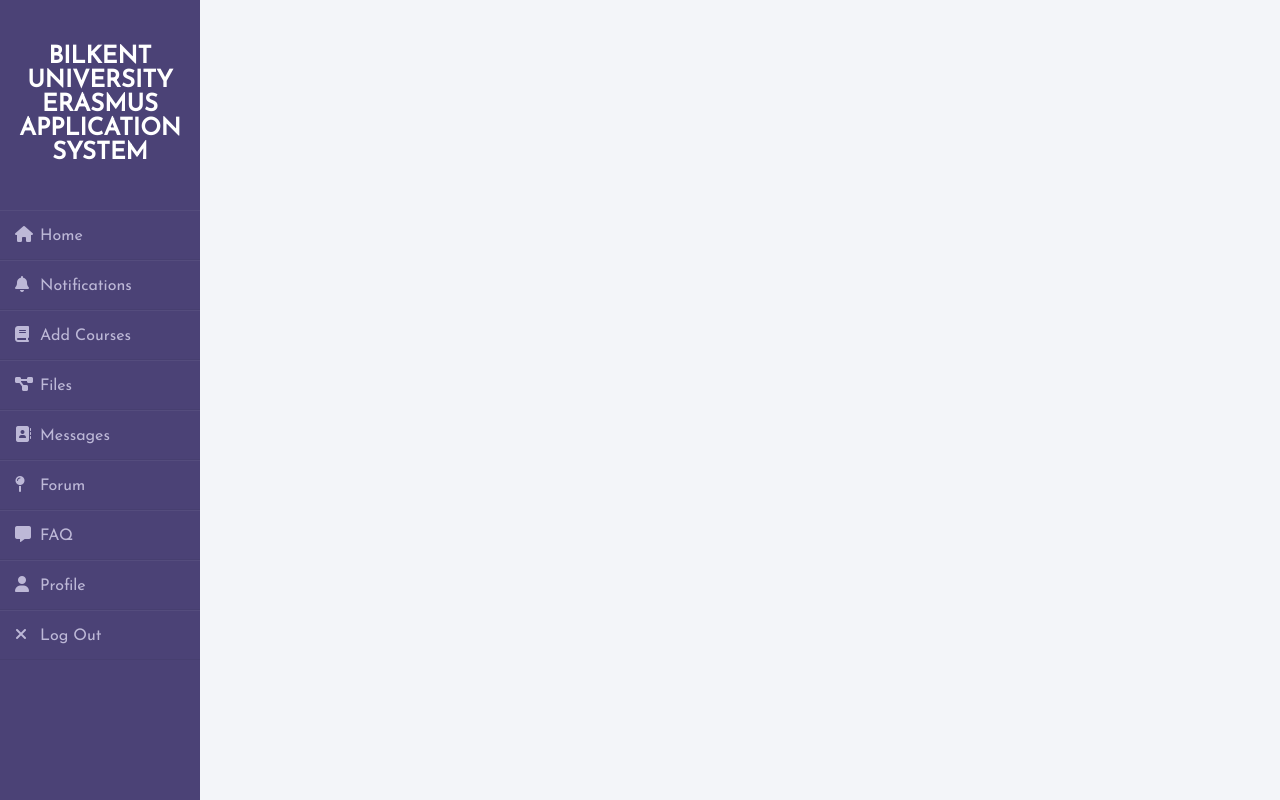
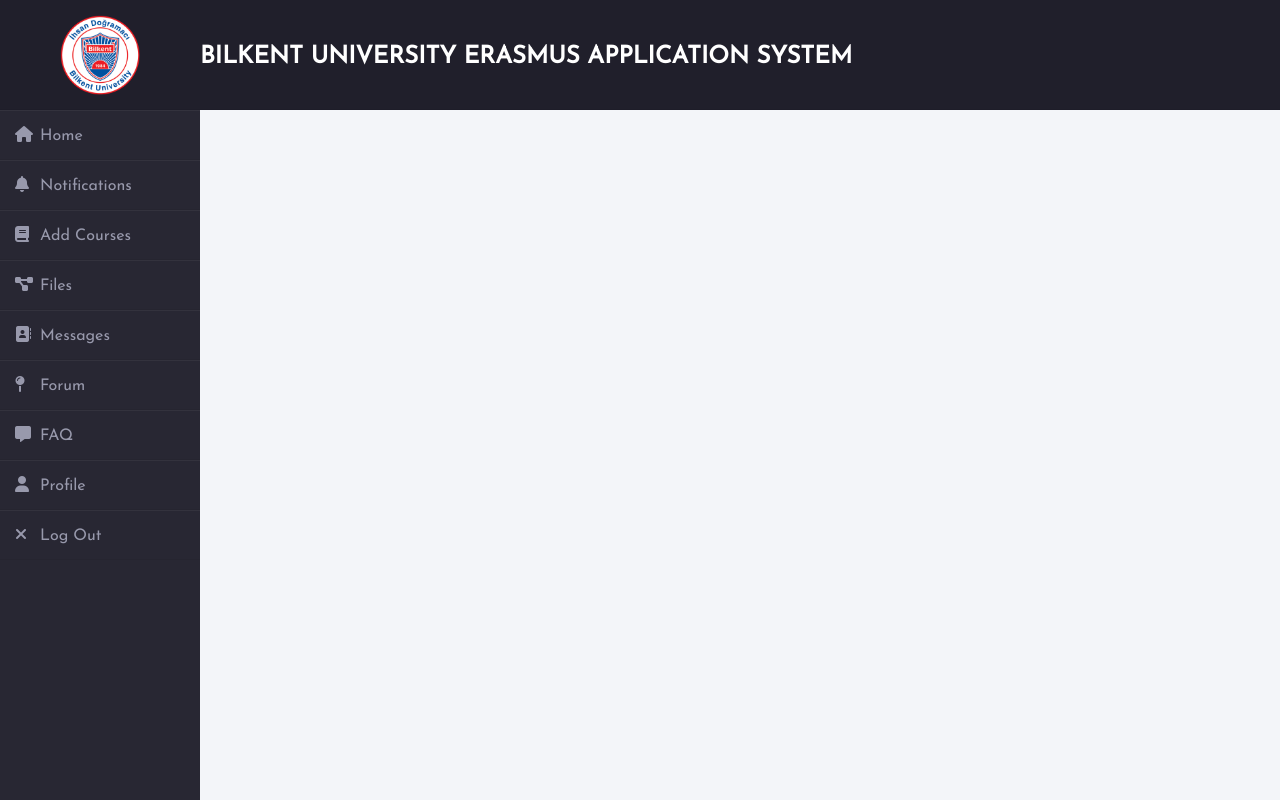
Before and after one commit to aysekelleci/cs319-project, a Django app: template erasmus/src/erasmus/accounts/templates/accounts/navbar.html in a window 1280 px wide. Run offline with Django 4.2, Linux system fonts and the light colour scheme; the template is opened without the code that fills it, so the values that code supplies are empty; some libraries are stand-ins or nearby versions.

Commit message:
Upper navbar added, colors changed

```diff
--- a/erasmus/src/erasmus/accounts/static/styles.css
+++ b/erasmus/src/erasmus/accounts/static/styles.css
@@ -18,10 +18,33 @@
   position: relative;
 }
 
+.wrapper .upperbar{
+  background: #201f2b;
+  width: 100%;
+  height: 110px;
+  padding: 15px 0px;
+  position: absolute;
+  position: fixed;
+  border-bottom: 1px solid rgba(0,0,0,0.05);
+}
+
+.wrapper .upperbar .upperbar_content{
+  display: flex;
+  margin-left: 60px;
+}
+
+.wrapper .upperbar .upperbar_content h2{
+  z-index: 999;
+  color: #fff;
+  text-transform: uppercase;
+  margin-bottom: 30px;
+  padding: 30px 60px;
+}
+
 .wrapper .sidebar{
   width: 200px;
   height: 100%;
-  background: #4b4276;
+  background: #282733;
   padding: 30px 0px;
   position: fixed;
 }
@@ -29,20 +52,23 @@
 .wrapper .sidebar h2{
   color: #fff;
   text-transform: uppercase;
-  text-align: center;
+  text-align: left;
   margin-bottom: 30px;
   padding: 15px;
 }
 
+.wrapper .sidebar ul {
+  margin-top: 80px;
+}
+
 .wrapper .sidebar ul li{
   padding: 15px;
-  border-bottom: 1px solid #bdb8d7;
   border-bottom: 1px solid rgba(0,0,0,0.05);
   border-top: 1px solid rgba(255,255,255,0.05);
 }
 
 .wrapper .sidebar ul li a{
-  color: #bdb8d7;
+  color: #9899ac;
   display: block;
 }
 
@@ -51,7 +77,8 @@
 }
 
 .wrapper .sidebar ul li:hover{
-  background-color: #594f8d;
+  background-color: #db1430;
+  color: #fff;
 }
 
 .wrapper .sidebar ul li:hover a{
@@ -59,8 +86,14 @@
 }
 
 .wrapper .main_content{
+  margin-top: 110px;
   width: 100%;
   margin-left: 200px;
+}
+
+.wrapper .main_content .page_content{
+  margin-left: 25px;
+  margin-top: 25px;
 }
 
 .wrapper .main_content .header {
@@ -95,6 +128,14 @@
   display: block;
 }
 
+thead {
+  counter-reset: section;
+}
+
+td[id="count"]::before {
+  counter-increment: section;
+  content: counter(section);
+}
 
 tbody {
     height: 300px;       /* Just for the demo          */
@@ -103,20 +144,16 @@
 }
 
 table, th {
-  border: 1px solid #bdb8d7;
+  border: 1px solid #646c9a;
   border-collapse: collapse;
   padding: 10px;
 }
 
 td {
-  border-bottom: 1px solid #bdb8d7;
+  border-bottom: 1px solid #646c9a;
   border-collapse: collapse;
   padding: 10px;
   text-align: center;
-}
-
-td {
-
 }
 
 .wrapper .main_content .courses_taken div{
--- a/erasmus/src/erasmus/accounts/templates/accounts/navbar.html
+++ b/erasmus/src/erasmus/accounts/templates/accounts/navbar.html
@@ -18,19 +18,25 @@
 <div class="wrapper">
     <div class="sidebar">
         {% block sidebar %}
-        <h2>Bilkent University Erasmus Application System</h2>
         <ul>
-            <li><a href="../../../../../../../Website/home.html"><i class="fas fa-home"></i>Home</a></li>
+            <li><a href="../home.html"><i class="fas fa-home"></i>Home</a></li>
             <li><a href="#"><i class="fas fa-bell"></i>Notifications</a></li>
-            <li><a href="../../../courses/templates/courses/courses.html"><i class="fas fa-book"></i>Add Courses</a></li>
-            <li><a href="#"><i class="fas fa-project-diagram"></i>Files</a></li>
+            <li><a href="../courses.html"><i class="fas fa-book"></i>Add Courses</a></li>
+            <li><a href="ssss"><i class="fas fa-project-diagram"></i>Files</a></li>
             <li><a href="#"><i class="fas fa-address-book"></i>Messages</a></li>
             <li><a href="#"><i class="fas fa-map-pin"></i>Forum</a></li>
 			<li><a href="#"><i class="fas fa-comment-alt"></i>FAQ</a></li>
 			<li><a href="#"><i class="fas fa-user"></i>Profile</a></li>
-            <li><a href="#"><i class="fas fa-times"></i>Log Out</a></li>
+            <li><a href="login.html"><i class="fas fa-times"></i>Log Out</a></li>
         </ul>
         {% endblock %}
+    </div>
+
+    <div class="upperbar">
+        <div class="upperbar_content">
+            <img src="../../static/bilkent_amblem.png" width="80" height="80" alt="Bilkent Amblem">
+            <h2>Bilkent University Erasmus Application System</h2>
+        </div>
     </div>
     <div class="main_content">
         {% block main_content %} {% endblock %}
```
Also changed, not shown: erasmus/src/erasmus/courses/templates/courses/courses.html (+15 -11 lines), erasmus/src/erasmus/accounts/static/bilkent_amblem.png (added).
